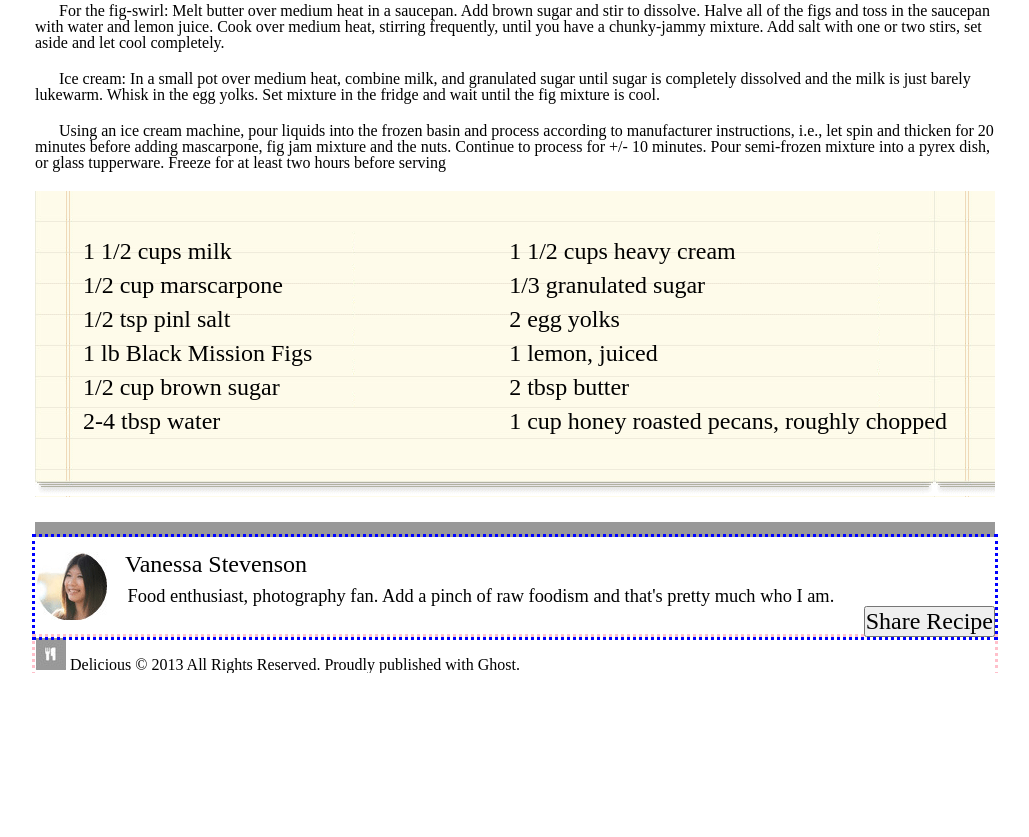
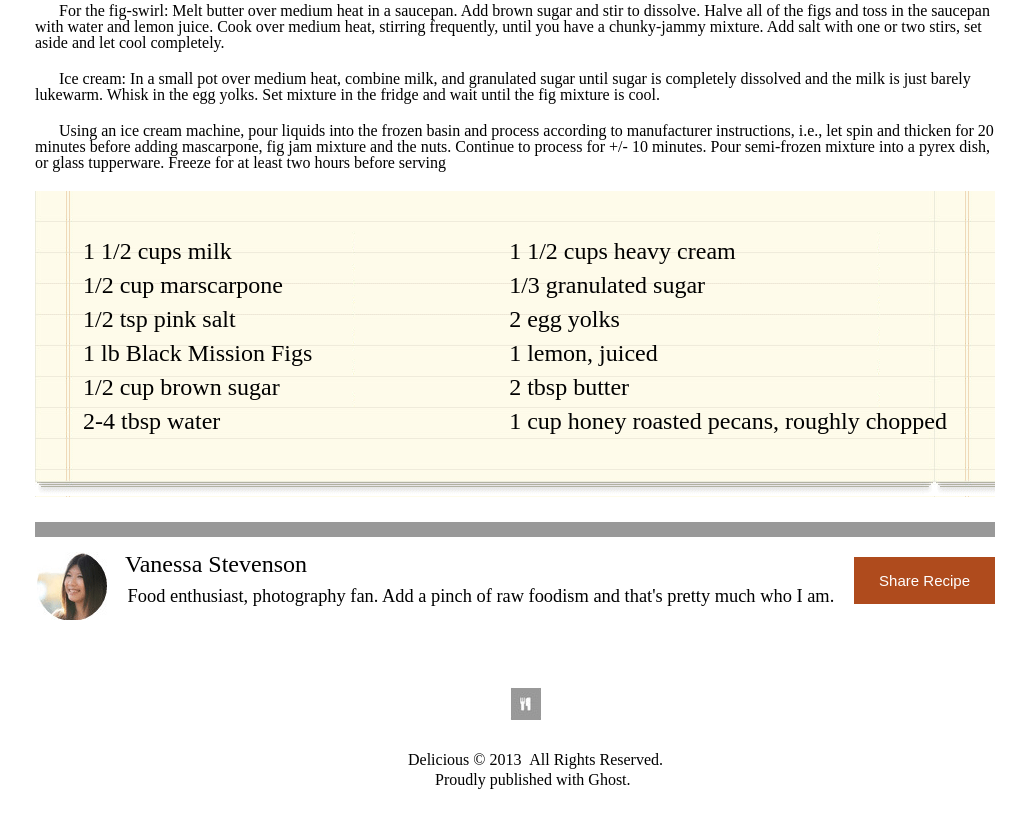
Before and after one commit to Rachnicrice/chocolate-pizza, a plain HTML site: page index.html in a window 1280 px wide. Shown: the part 913-1750 px from the top of the page, without its empty margins (125-1154 px from the left). Before the commit the page ends 1586 px from the top, so only its background shows below. Drawn offline with Linux system fonts and the light colour scheme.

Commit message:
finished button and footer

```diff
--- a/css/style.css
+++ b/css/style.css
@@ -8,7 +8,6 @@ html {
   position: relative;
   height: 80px;
   background: #fff;
-  outline: dotted 3px orchid;
   margin: 20px 0px 0px 0px;
 }
 
@@ -149,7 +148,6 @@ li {
 
 #bottom {
   position: relative;
-  outline: dotted 3px blue;
   height: 100px
 }
 
@@ -174,14 +172,43 @@ h5 {
 }
 
 button {
-  font-size: 24px;
-  font-family: inherit;
-  padding: 0;
+  font-size: 15px;
   position: absolute;
-  bottom: 0;
+  top: 20px;
   right: 0;
+  background: rgb(175, 75, 29);
+  color: white;
+  padding: 15px 25px 15px 25px;
+  border: none;
 }
 
 footer {
-  outline: dotted 3px pink;
+  height: 150px;
+  position: relative;
+  margin: 50px 0px 0px 0px;
 }
+
+#small-logo{
+  position:absolute;
+  top:0px;
+  left: 475px;
+}
+
+footer>span:nth-child(2){
+  position:absolute;
+  top: 65px;
+  left:373px;
+}
+
+footer>span:nth-child(3){
+  position:absolute;
+  top: 65px;
+  right:332px;
+}
+
+footer>span:nth-child(4){
+  position:absolute;
+  top: 85px;
+  left: 400px;
+
+}
--- a/index.html
+++ b/index.html
@@ -46,7 +46,7 @@
       <ul id="list1">
         <li>1 1/2 cups milk</li>
         <li>1/2 cup marscarpone</li>
-        <li>1/2 tsp pinl salt</li>
+        <li>1/2 tsp pink salt</li>
         <li>1 lb Black Mission Figs</li>
         <li>1/2 cup brown sugar</li>
         <li>2-4 tbsp water</li>
```
